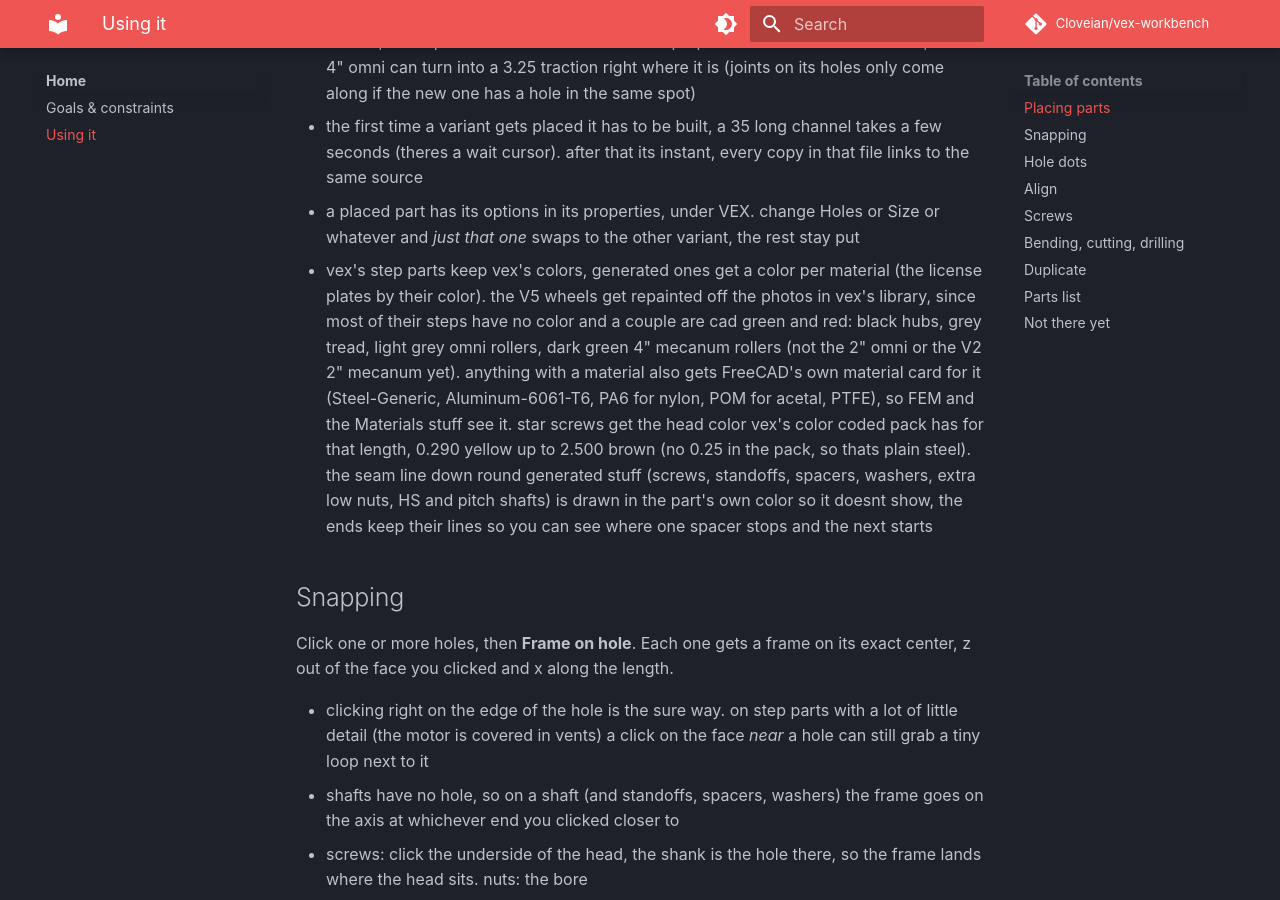
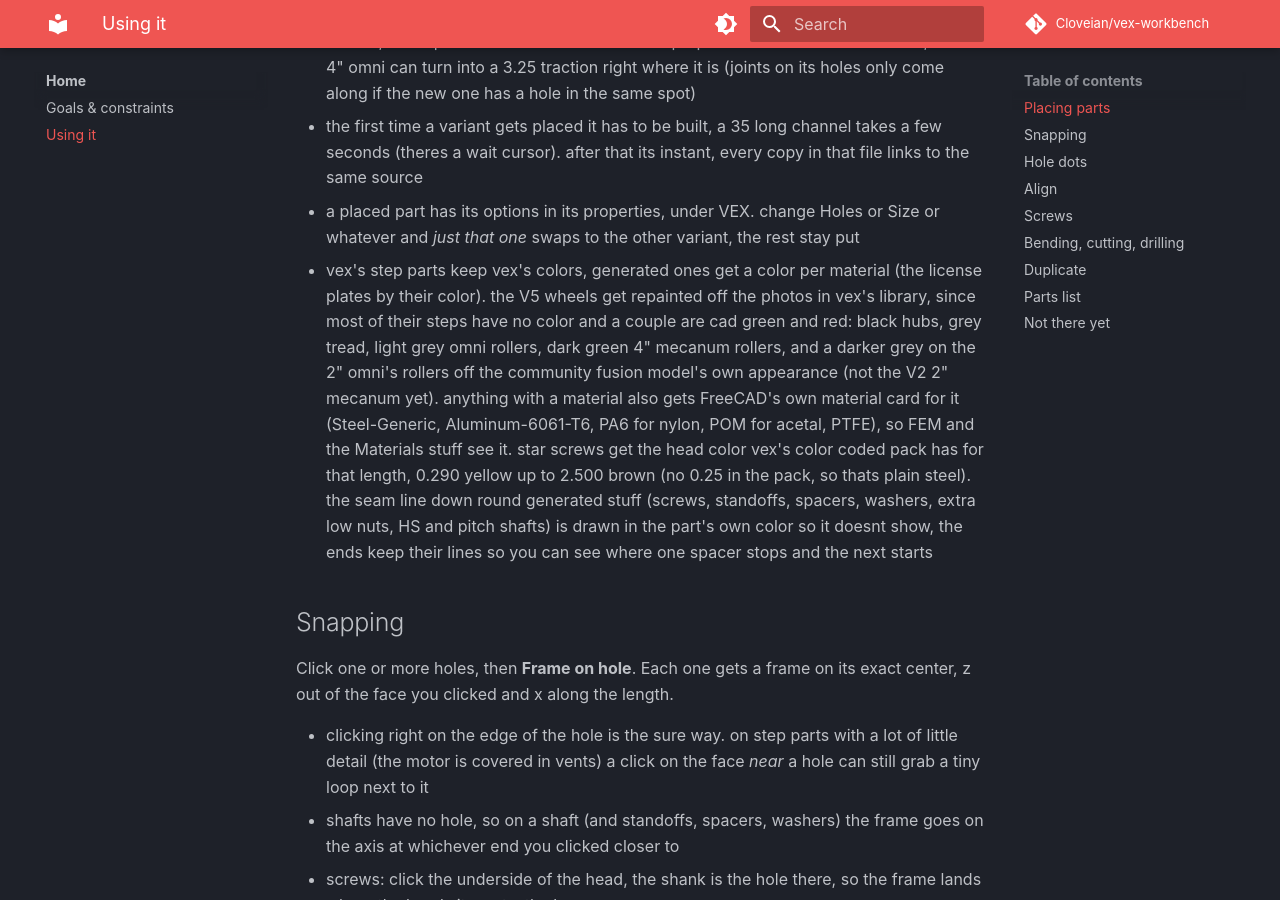
Before and after one commit to Cloveian/vex-workbench, an MkDocs documentation site: the page built from docs/using.md, in a window 1280 px wide and 900 px high, scrolled down 510 px. Built offline with MkDocs 1.6.1 and Material for MkDocs 9.7.7, drawn with Linux system fonts in a browser that asks for light colours; comment, search, counter and statistics services are not loaded.

Commit message:
2" omni gets colors, they were in the f3d the whole time (128 byte blocks, black hub, 166 grey rollers)

```diff
--- a/docs/using.md
+++ b/docs/using.md
@@ -8,7 +8,7 @@
 - **Wheels**, **Gears** and **Sprockets** up top are vex's own step parts picked the same way (type, then size, then kind or whatever), each box only has what goes with the ones above it, so you cant land on a wheel that doesnt exist. theyre the same parts as in the folders, and a placed one has the boxes in its properties wherever it came from, so a 4" omni can turn into a 3.25 traction right where it is (joints on its holes only come along if the new one has a hole in the same spot)
 - the first time a variant gets placed it has to be built, a 35 long channel takes a few seconds (theres a wait cursor). after that its instant, every copy in that file links to the same source
 - a placed part has its options in its properties, under VEX. change Holes or Size or whatever and *just that one* swaps to the other variant, the rest stay put
-- vex's step parts keep vex's colors, generated ones get a color per material (the license plates by their color). the V5 wheels get repainted off the photos in vex's library, since most of their steps have no color and a couple are cad green and red: black hubs, grey tread, light grey omni rollers, dark green 4" mecanum rollers (not the 2" omni or the V2 2" mecanum yet). anything with a material also gets FreeCAD's own material card for it (Steel-Generic, Aluminum-6061-T6, PA6 for nylon, POM for acetal, PTFE), so FEM and the Materials stuff see it. star screws get the head color vex's color coded pack has for that length, 0.290 yellow up to 2.500 brown (no 0.25 in the pack, so thats plain steel). the seam line down round generated stuff (screws, standoffs, spacers, washers, extra low nuts, HS and pitch shafts) is drawn in the part's own color so it doesnt show, the ends keep their lines so you can see where one spacer stops and the next starts
+- vex's step parts keep vex's colors, generated ones get a color per material (the license plates by their color). the V5 wheels get repainted off the photos in vex's library, since most of their steps have no color and a couple are cad green and red: black hubs, grey tread, light grey omni rollers, dark green 4" mecanum rollers, and a darker grey on the 2" omni's rollers off the community fusion model's own appearance (not the V2 2" mecanum yet). anything with a material also gets FreeCAD's own material card for it (Steel-Generic, Aluminum-6061-T6, PA6 for nylon, POM for acetal, PTFE), so FEM and the Materials stuff see it. star screws get the head color vex's color coded pack has for that length, 0.290 yellow up to 2.500 brown (no 0.25 in the pack, so thats plain steel). the seam line down round generated stuff (screws, standoffs, spacers, washers, extra low nuts, HS and pitch shafts) is drawn in the part's own color so it doesnt show, the ends keep their lines so you can see where one spacer stops and the next starts
 
 ## Snapping
 
```
Also changed, not shown: docs/roadmap.md (+1 -1 lines), 2 other files.
